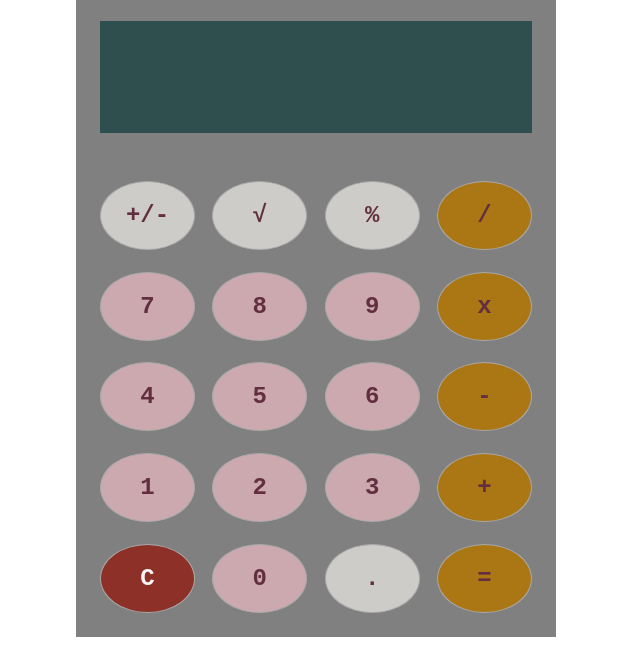
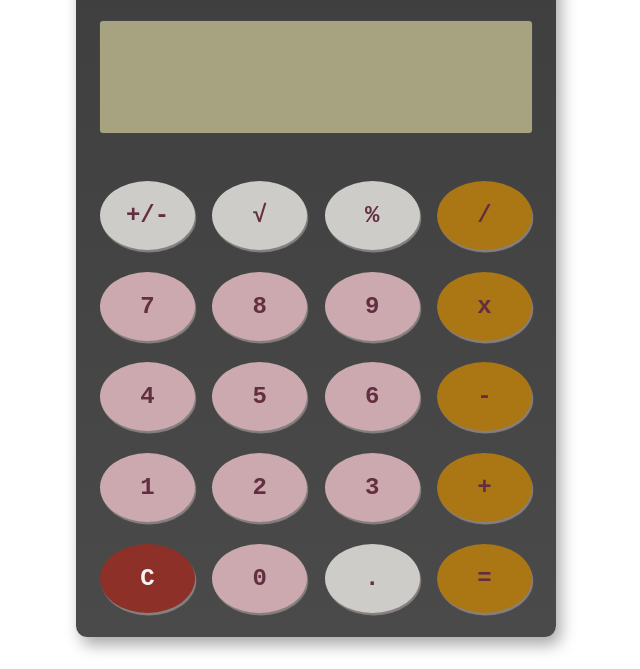
Before and after one commit to hphilpotts/miniproject-static-calculator, a plain HTML site: page index.html in a window 1280 px wide. Shown: the part 131-800 px from the top of the page, without its empty margins (324-964 px from the left). Drawn offline with Linux system fonts and the light colour scheme.

Commit message:
Formatting updates.

```diff
--- a/css/style.css
+++ b/css/style.css
@@ -4,11 +4,6 @@
     display: flex;
     flex-direction: column;
 }
-
-.color-grey {
-    background-color: grey;
-}
-
 
 
 /* || Basic Calculator Structure: */
@@ -29,6 +24,11 @@
     min-width: 300px;
     min-height: 450px;
 
+    box-shadow: 0.3em 0.5em 1em darkgray;
+    /* background-color: rgb(111, 109, 114); */
+    background: linear-gradient(#3e3e3e, #4a4a4a);
+    border-radius: 0.7em;
+
 }
 
 #screen-outer {
@@ -37,6 +37,7 @@
 
 #buttons-outer {
     height: 66.66%;
+    border-radius: 10%;
 }
 
 /* || Screen Structure/Styling: */
@@ -49,6 +50,8 @@
 }
 
 #logo {
+    color: rgb(203, 169, 174);
+    text-shadow: 0.2px 0.2px 0.5px white;
     width: 20%;
     margin-left: 5%;
     display: flex;
@@ -61,13 +64,17 @@
 
 #solar-panel {
     background-color: rgb(50, 7, 3);
+    box-shadow: 0 0 2px black;
+    border: 0.1em;
     width: 40%;
     margin-right: 15%;
     color: aliceblue;
 }
 
 #screen-inner {
-    background-color: darkslategray;
+    background-color: rgb(167, 162, 127);
+    box-shadow: 0 0 2px rgb(88, 87, 87);
+    border-radius: 0.2em;
     margin: 5%;
     height: 100%;
     display: flex;
@@ -75,11 +82,11 @@
 }
 
 #screen-display {
-    color: rgb(48, 47, 47);
+    color: rgb(50, 7, 3);
     height: 100%;
     display: flex;
     align-items: center;
-    font-size: 13vh;
+    font-size: 12vh;
         /* ? is this a botch or a hack? Seems to work nicely! */
     font-family: 'Courier New', Courier, monospace;
     margin-right: 5%;
@@ -107,11 +114,12 @@
     vertical-align: middle;
     background-color: rgb(203, 169, 174);
     border-radius: 80%;
-    border: 0.05rem solid darkgrey;
+    /* border: 0.05rem solid rgb(56, 56, 56); */
     color: rgb(99, 47, 64);
     font-family: 'Courier New', Courier, monospace;
     font-weight: 600;
     font-size: x-large;
+    box-shadow: 0.05em 0.1em 0.03em rgb(134, 128, 128);
 }
 
 .operator {
```
Also changed, not shown: readme.md.
